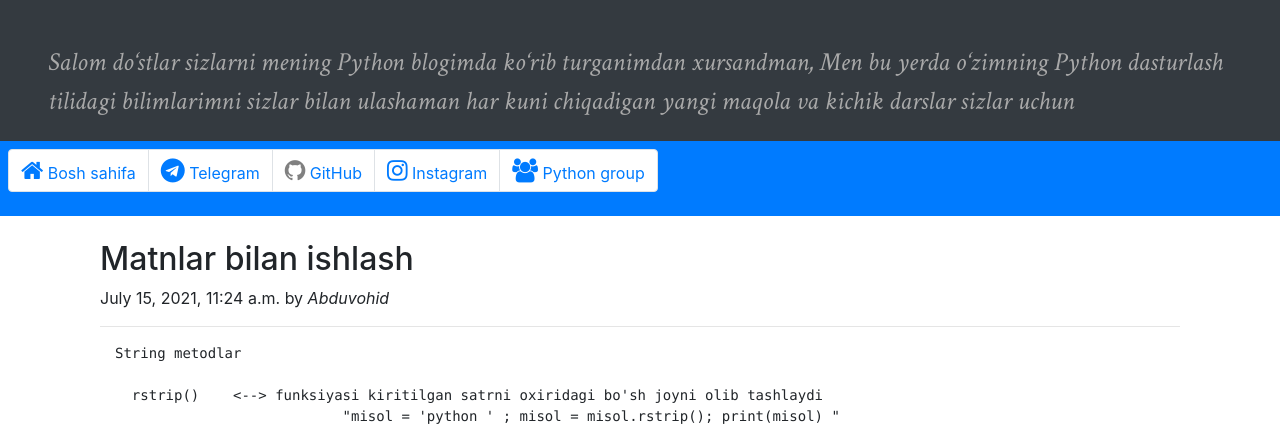
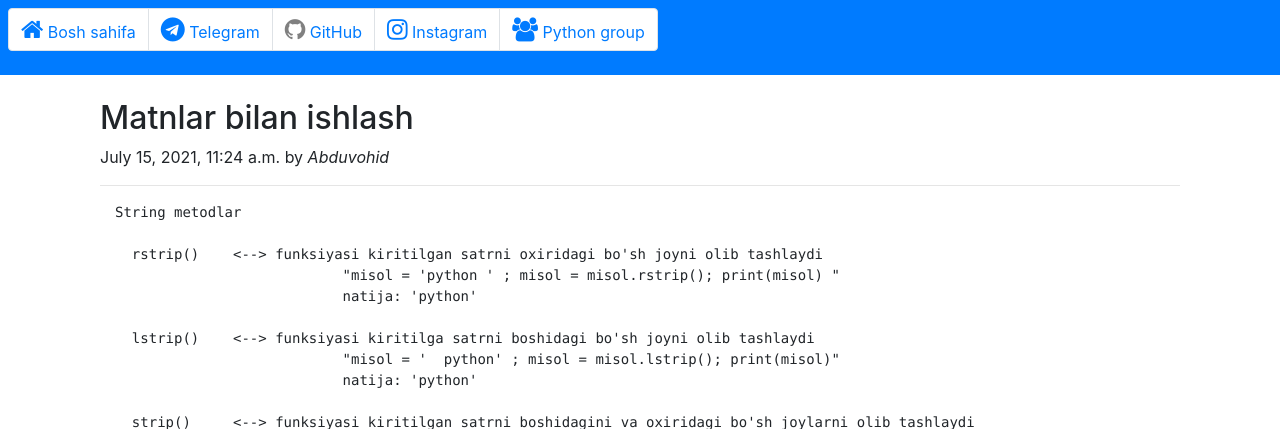
Before and after one commit to temirovv/my-python-blog, a Django app: page /read/1/ in a window 1280 px wide. Shown: the top 429 px of the page. Run offline with Django 3.2, Linux system fonts and the light colour scheme; data comes from the database, SQL or seed files in the repository; some libraries are stand-ins or nearby versions.

Commit message:
modified:   templates/base.html

```diff
--- a/templates/base.html
+++ b/templates/base.html
@@ -15,14 +15,6 @@
   <script src="https://maxcdn.bootstrapcdn.com/bootstrap/4.5.2/js/bootstrap.min.js"></script>
 </head>
 <body>
-
-<div class="container-fluid p-1 pl-5 bg-dark" style="color: darkgray;font-family: 'Crimson Text', serif, cursive;font-size:26px;">
-  <br>
-  <p>Salom do‘stlar sizlarni mening Python blogimda ko‘rib turganimdan xursandman,
-  Men bu yerda o‘zimning Python dasturlash tilidagi bilimlarimni sizlar bilan ulashaman
-  har kuni chiqadigan yangi maqola va kichik darslar sizlar uchun
-	</p>
-</div>
 
 <nav class="navbar navbar-expand-px p-2 bg-primary sticky-top">
 
```
